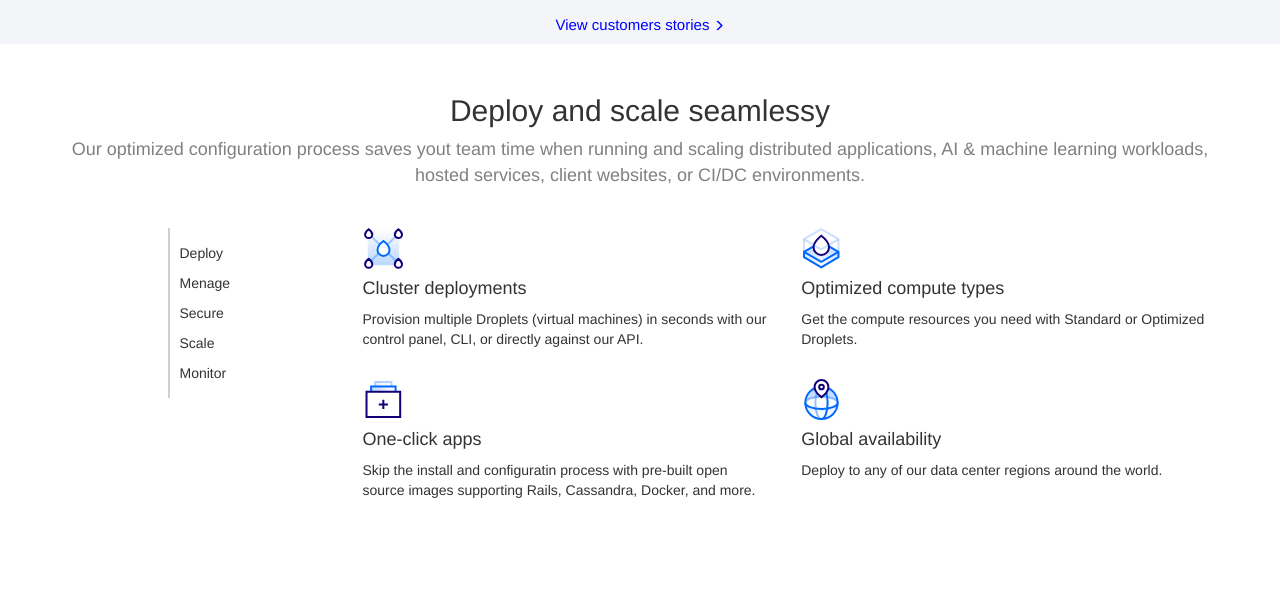
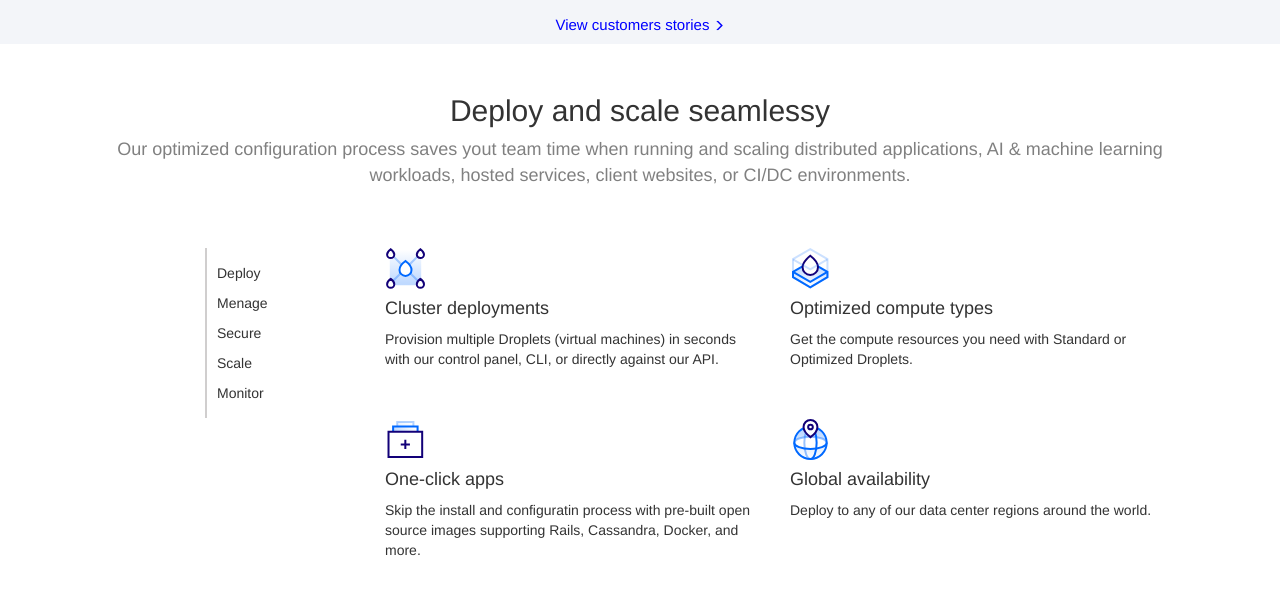
Before and after one commit to leopoldonanti/html-css-digitalocean, a plain HTML site: page index.html in a window 1280 px wide. Shown: the part 726-1316 px from the top of the page. Before the commit the page ends 1256 px from the top, so only its background shows below. Drawn offline with nearby package versions, Linux system fonts and the light colour scheme.

Commit message:
DEPLOY MIGLIORATO

```diff
--- a/index.html
+++ b/index.html
@@ -165,7 +165,7 @@
     </section>
 
     <section id="deploy">
-      <div class="container text-center">
+      <div class="container text-center mc-pad-lr">
         <div class="row mc-double-mar-30">
           <h2>Deploy and scale seamlessy</h2>
           <p class="mc-gray-txt mc-paragrafo-dep">Our optimized configuration process saves yout team time when running and scaling distributed applications, AI & machine learning workloads, hosted services, client websites, or CI/DC environments.
@@ -173,7 +173,7 @@
         </div>
         <div class="row">
 
-          <div class="col-md-2 col-md-offset-1">
+          <div class="col-md-2 col-md-offset-1 mc-double-mar-20">
             <ul id="deploy-list" class="mc-reset-list text-left">
               <li class="mc-dep-item">Deploy</li>
               <li class="mc-dep-item">Menage</li>
@@ -185,12 +185,12 @@
 
           <div class="col-md-9 ">
             <div class="row">
-              <div class="col-md-6 text-left">
+              <div class="col-md-6 text-left mc-double-mar-20">
                 <img class="img-responsive" src="img/cluster-deploy.svg" alt="cluster deploy">
                 <h4>Cluster deployments</h4>
                 <p class="qw-color-gray">Provision multiple Droplets (virtual machines) in seconds with our control panel, CLI, or directly against our API.</p>
               </div>
-              <div class="col-md-6 text-left">
+              <div class="col-md-6 text-left mc-double-mar-20">
                 <img class="img-responsive" src="img/optimized-compute.svg" alt="optimezed compute">
                 <h4>Optimized compute types</h4>
                 <p class="qw-color-gray">Get the compute resources you need with Standard or Optimized Droplets.</p>
--- a/style.css
+++ b/style.css
@@ -101,8 +101,8 @@
 }
 
 .mc-pad-lr{
-  padding-right: 40px;
-  padding-left: 40px;
+  padding-right: 60px;
+  padding-left: 60px;
 }
 
 .mc-pad-l-60{
```
